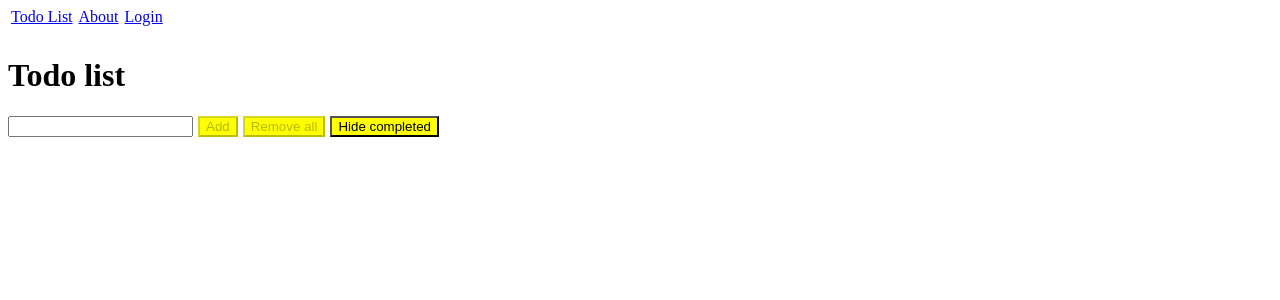
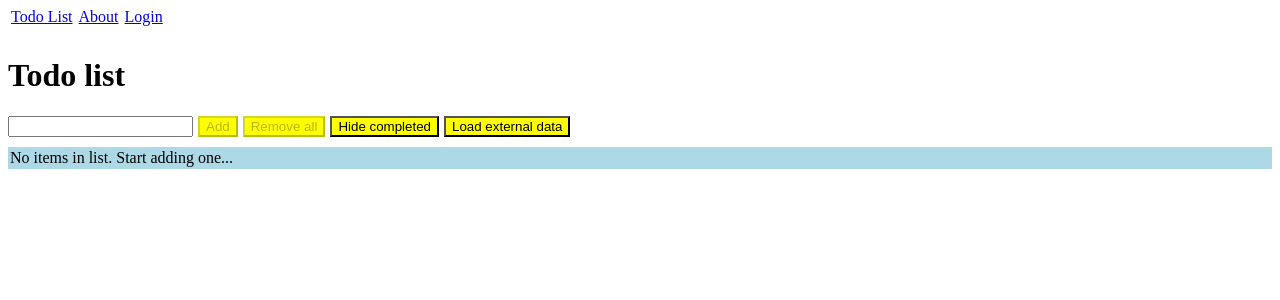
Before and after one commit to mariusbike1983/vue-full-app-js, a Vue app: page / in a window 1280 px wide. Both pictures are taken after a click on the button "Remove all". Shown: the top 300 px of the page. Built offline with nearby package versions, Linux system fonts and the light colour scheme.

Commit message:
1. add loading of todoitem from an external source 2. show placeholder to improve UI 3. cleanup

```diff
--- a/src/components/TodoList.vue
+++ b/src/components/TodoList.vue
@@ -1,14 +1,27 @@
 <script setup>
 import TodoItem from './TodoItem.vue'
+import { ref } from 'vue'
 
 const props = defineProps({
-	items: []
+	items: [],
+  placeholderText: ""
 })
+
+const container = ref(null)
+const placeholderTextValue = ref(props.placeholderText)
 
 const emits = defineEmits([
   'item-removed',
   'item-changed'
 ])
+
+defineExpose({
+  setTodoPlaceholderText: _todoListText
+})
+
+function _todoListText(text) {
+  placeholderTextValue.value = text;
+}
 
 function onItemChanged(data) {
   emits('item-changed', { id: data.id })
@@ -20,13 +33,14 @@ function onItemRemoved(data) {
 </script>
 
 <template>
-  <div class="container">
+  <div class="container" ref="container">
   	<TodoItem v-for="(item, index) in items" :key="index"
         :id="item.id"
         :text="item.text"
         :completed="item.completed"
         @item-removed="onItemRemoved"
         @item-changed="onItemChanged"/>
+    <span v-if="items.length === 0">{{ placeholderTextValue }}</span>
   </div>
 </template>
 
--- a/src/data/loaddata.js
+++ b/src/data/loaddata.js
@@ -1,10 +1,23 @@
 function loadData() {
-    if (!window.data) {
-        window.data = [ createNewTodoItem("Buy eggs"),
-                        createNewTodoItem("Do the dishes")];
-        window.data[1].completed = true;
+    const data = [];
+    data.push(createNewTodoItem("Buy eggs"));
+    const newItem = createNewTodoItem("Do the dishes");
+    newItem.completed = true;
+    data.push(newItem);
+    return data;
+}
+
+async function loadExternalData() {
+    const data = [];
+    const todos = await fetch('https://dummyjson.com/todos?limit=5')
+        .then(response => response.json())
+        .then(json => json.todos);
+    for(let i = 0; i<todos.length; i++) {
+        const item = createNewTodoItem(todos[i].todo);
+        item.completed = todos[i].completed;
+        data.push(item);
     }
-    return window.data;
+    return data;
 }
 
 function createNewTodoItem(itemText) {
@@ -19,4 +32,4 @@ function generateNextId() {
     return window.nextId;
 }
 
-export { loadData, createNewTodoItem }
+export { loadData, createNewTodoItem, loadExternalData }
--- a/src/views/TodoListView.vue
+++ b/src/views/TodoListView.vue
@@ -2,7 +2,7 @@
 import { ref, watch, computed } from 'vue'
 import TodoList from '../components/TodoList.vue'
 import Button from '../components/Button.vue'
-import { loadData, createNewTodoItem } from '../data/loaddata.js'
+import { loadData, createNewTodoItem , loadExternalData} from '../data/loaddata.js'
 
 const newItemText     = ref("")
 const items           = ref(loadData())
@@ -11,12 +11,14 @@ const buttonRemove    = ref(null)
 const showCompleted   = ref(true)
 const bREnabled       = ref(false)
 const bAEnabled       = ref(false)
+const todoList        = ref(null)
 const showHideList    = computed(() => {
 	return showCompleted.value ? "Hide completed" : "Show completed"
 })
 const filteredItems   = computed(() => {
 	return items.value.filter(item => showCompleted.value ? true: !item.completed)
 })
+const defaultPlaceholderText = "No items in list. Start adding one...";
 
 watch(items,
   	(newValue, oldValue) => {
@@ -41,7 +43,8 @@ function onAdd() {
 }
 
 function onRemoveAll() {
-	items.value.splice(0, items.value.length);
+	items.value.splice(0);
+  todoList.value.setTodoPlaceholderText(defaultPlaceholderText);
 }
 
 function onItemRemove(data) {
@@ -55,6 +58,17 @@ function onItemChanged(data) {
 	const item = items.value.find(el => el.id === data.id);
   if (item) {
   	item.completed = !item.completed;
+  }
+}
+
+async function onLoadExternalData() {
+  items.value.splice(0);
+  todoList.value.setTodoPlaceholderText("Loading...");
+  const newItems = await loadExternalData();
+  if (newItems.length > 0){
+    items.value.push(...newItems);
+  } else {
+    todoList.value.setTodoPlaceholderText("No elements loaded!");
   }
 }
 </script>
@@ -75,8 +89,13 @@ function onItemChanged(data) {
   <Button :text="showHideList"
           :type="'TYPE_1'"
           @specialEvent="showCompleted = !showCompleted"/>
-  <TodoList v-if="filteredItems.length > 0"
+  <Button :text="'Load external data'"
+          :type="'TYPE_1'"
+          @specialEvent="onLoadExternalData"/>
+  <TodoList
+        ref="todoList"
   			:items="filteredItems"
+        :placeholderText="defaultPlaceholderText"
         @item-removed="onItemRemove"
         @item-changed="onItemChanged"/>
 </template>
```
